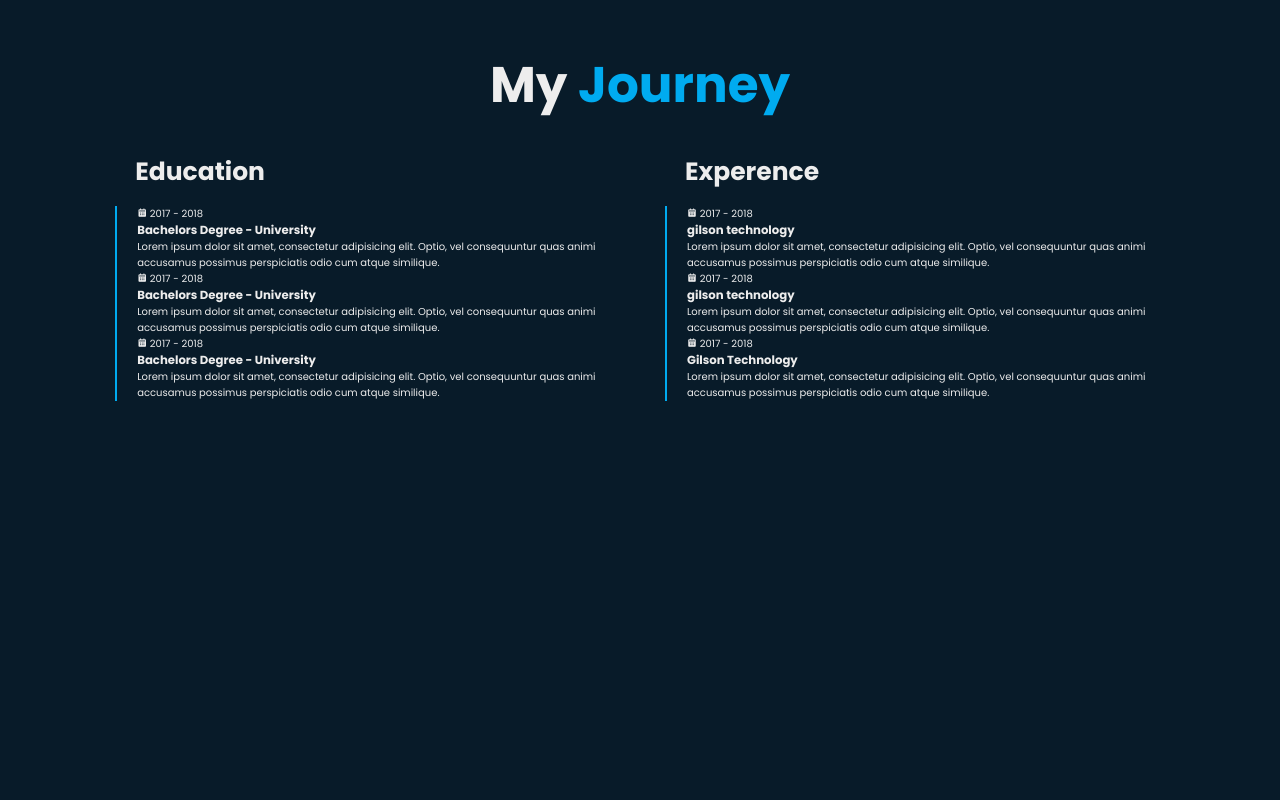
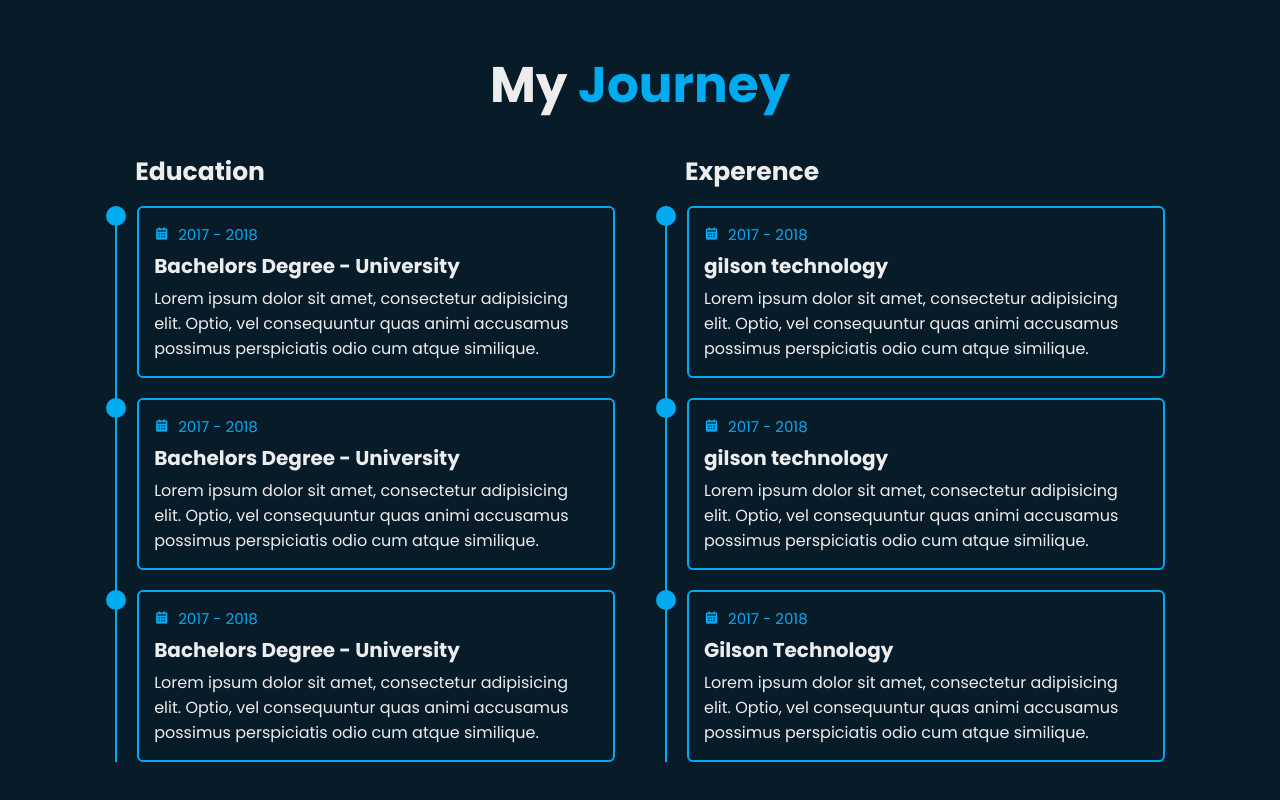
Before and after one commit to Aniket39/portfolio-website, a plain HTML site: page index.html in a window 1280 px wide. Shown: the part 1652-2452 px from the top of the page. Before the commit the page ends 2103 px from the top, so only its background shows below. Drawn offline with nearby package versions, Linux system fonts and the light colour scheme.

Commit message:
sixth commit

```diff
--- a/css/style.css
+++ b/css/style.css
@@ -332,3 +332,58 @@ span {
     position: relative;
     padding-left: 2rem;
 }
+
+.education-box .education-content::before{
+    content: '';
+    position: absolute;
+    top: 0;
+    left: -1.1rem;
+    width: 2rem;
+    height: 2rem;
+    background: var(--main-color);
+    border-radius: 50%;
+}
+
+.education-content .content{
+    position: relative;
+    padding: 1.5rem;
+    border: .2rem solid var(--main-color);
+    border-radius: .6rem;
+    margin-bottom: 2rem;
+    overflow: hidden;
+}
+
+.education-content .content::before{
+    content: '';
+    position: absolute;
+    top: 0;
+    left: 0;
+    width: 0;
+    height: 100%;
+    background: var(--second-bg-color);
+    z-index: -1;
+    transition: .5s;
+}
+
+.education-content .content:hover::before{
+    width: 100%;
+}
+
+.education-content .content .year {
+    font-size: 1.5rem;
+    color: var(--main-color);
+    padding-bottom: .5rem;
+}
+
+.education-content .content .year i {
+    padding-right: .5rem;
+}
+
+.education-content .content h3 {
+    font-size: 2rem;
+}
+
+.education-content .content p {
+    font-size: 1.6rem;
+    padding-top: .5rem;
+}
--- a/index.html
+++ b/index.html
@@ -144,6 +144,7 @@
     </section>
 
     <!-- skills section design -->
+    <section class="skills" id="skills"></section>
 
     <!-- contact section design -->
 
```
